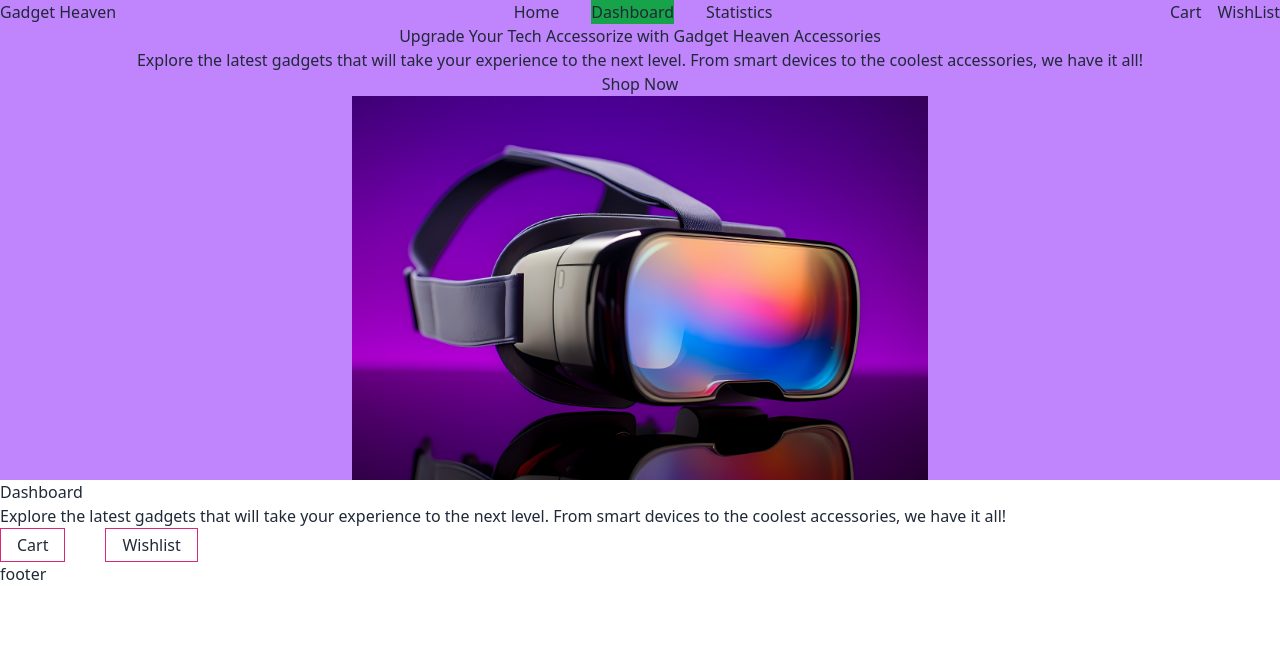
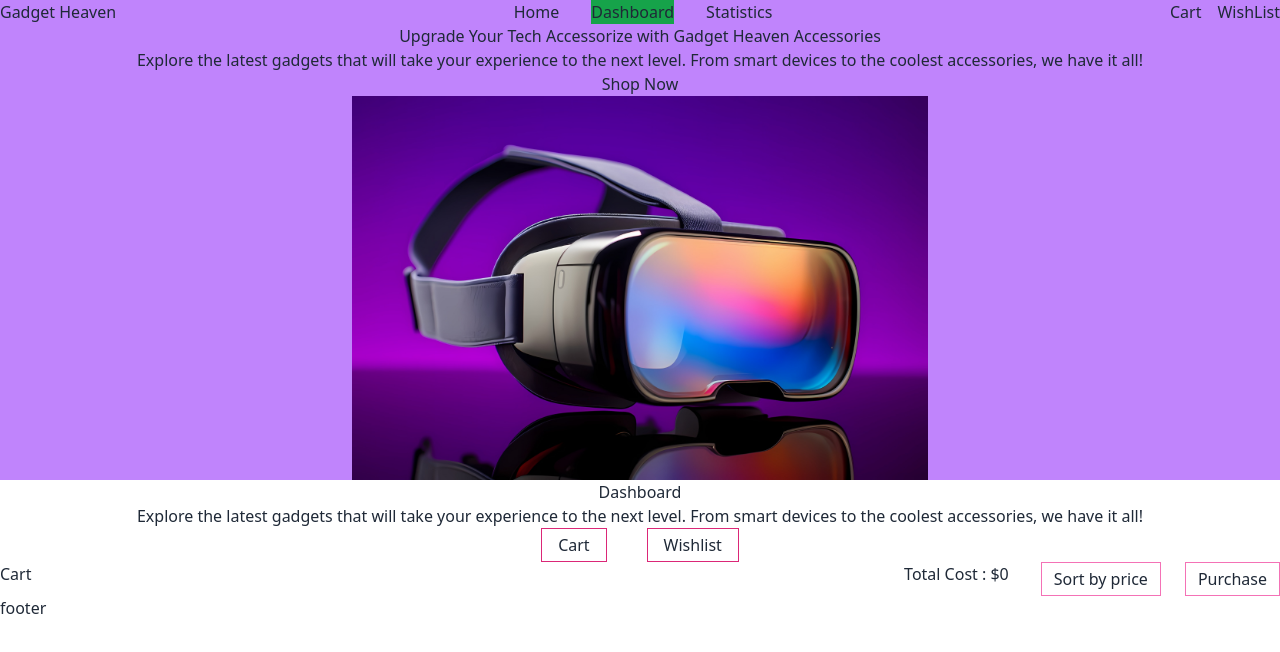
Before and after one commit to programming-hero-web-course-4/b10a8-gadget-heaven-m-im-ha, a React (Vite) app: page /dashboard in a window 1280 px wide. Shown: the top 652 px of the page. Built offline with nearby package versions, Linux system fonts and the light colour scheme.

Commit message:
add cost functionality in the cart

```diff
--- a/src/ui/Dashboard.jsx
+++ b/src/ui/Dashboard.jsx
@@ -1,26 +1,43 @@
-import { useContext } from "react";
+import { useContext, useState } from "react";
 import { ProductContext } from "../context/ProductsProvider";
 
 function Dashboard() {
-  const { addToCart,setAddToCart } = useContext(ProductContext);
+  const { addToCart, setAddToCart } = useContext(ProductContext);
   console.log(addToCart);
 
-  function handleDeleteItem(item){
-    const filteredItem = addToCart.filter((el)=>el.product_id !== item.product_id);
+  function handleDeleteItem(item) {
+    const filteredItem = addToCart.filter(
+      (el) => el.product_id !== item.product_id,
+    );
     setAddToCart(filteredItem);
   }
 
+  const totalCost = addToCart.length > 0 ? addToCart.reduce((prev,cur)=>prev+cur.price,0) : 0;
+  console.log(totalCost)
+
+
+
   return (
     <div>
-      <div>
+      <div className="text-center">
         <h3>Dashboard</h3>
         <p>
           Explore the latest gadgets that will take your experience to the next
           level. From smart devices to the coolest accessories, we have it all!
         </p>
-        <div className="flex gap-10">
+        <div className="flex gap-10 justify-center">
           <button className="border border-pink-600 px-4 py-1">Cart</button>
           <button className="border border-pink-600 px-4 py-1">Wishlist</button>
+        </div>
+      </div>
+      <div className="flex justify-between">
+        <h3>Cart</h3>
+        <div className="flex gap-8">
+          <h4>Total Cost : ${totalCost}</h4>
+          <div className="flex gap-6">
+            <button className="border border-pink-400 px-3 py-1">Sort by price</button>
+            <button className="border border-pink-400 px-3 py-1">Purchase</button>
+          </div>
         </div>
       </div>
       <div className="grid grid-cols-1">
@@ -35,7 +52,7 @@ function Dashboard() {
                 <p>{item.description}</p>
                 <p>price : {item.price}</p>
               </div>
-              <button onClick={()=>handleDeleteItem(item)}>✖️</button>
+              <button onClick={() => handleDeleteItem(item)}>✖️</button>
             </div>
           ))}
       </div>
```
